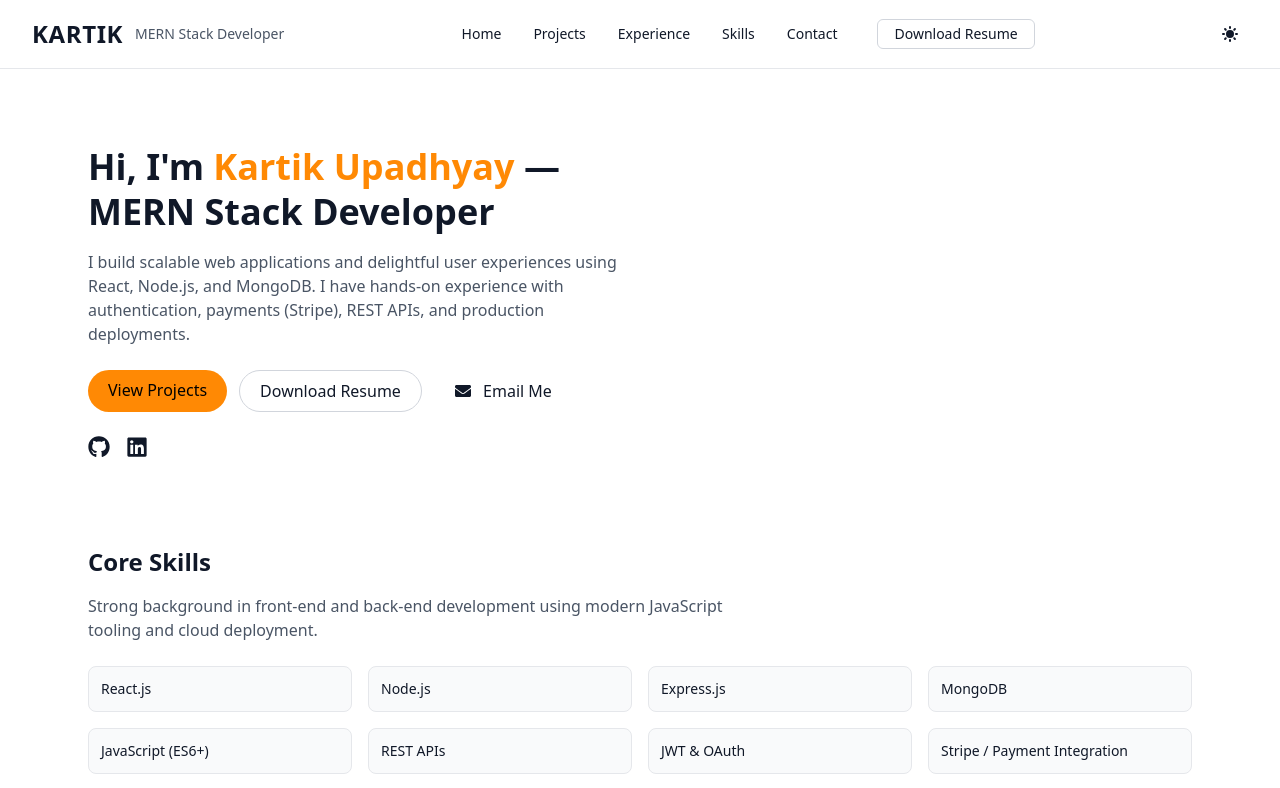
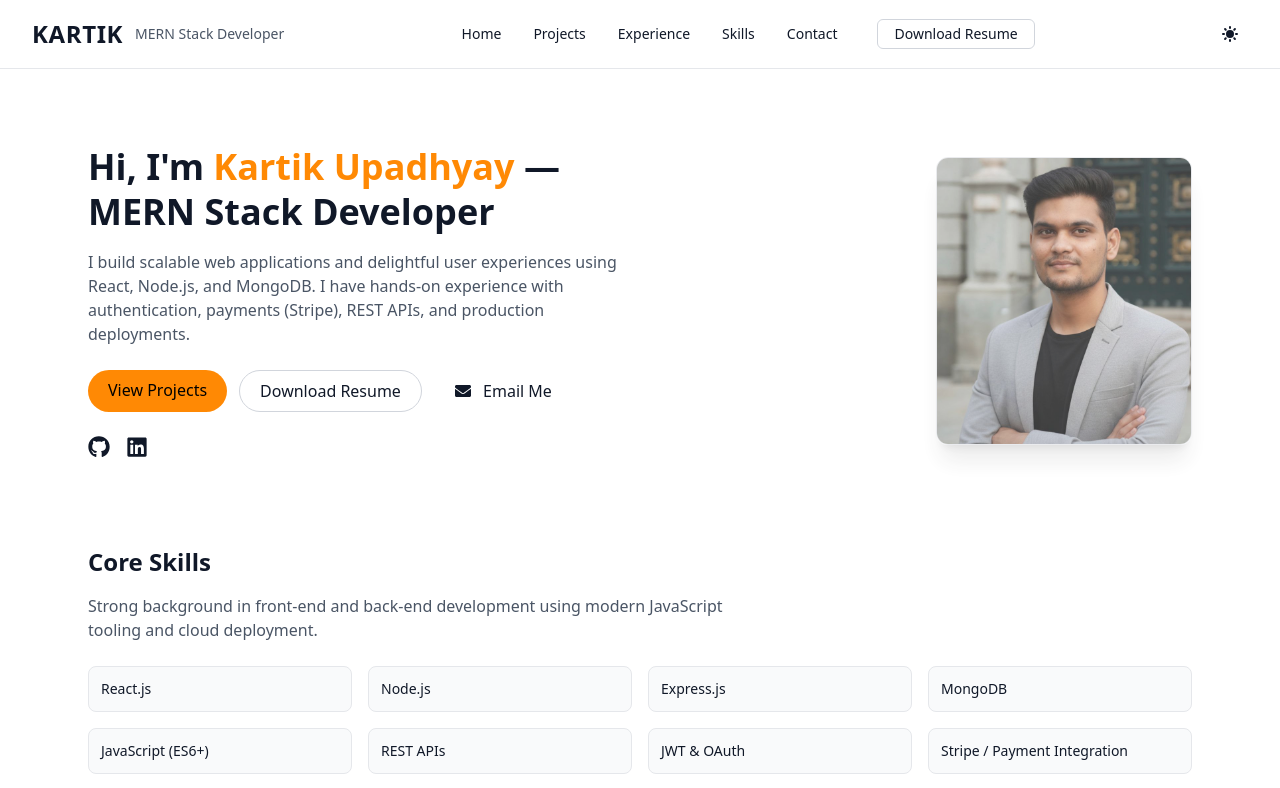
Before and after one commit to kartik-613/kartik_portfolio, a React (Vite) app: page / in a window 1280 px wide. Shown: the top 788 px of the page. Built offline with nearby package versions, Linux system fonts and the light colour scheme.

Commit message:
readme text

```diff
--- a/src/App.jsx
+++ b/src/App.jsx
@@ -180,7 +180,7 @@ export default function App() {
               </div>
             </motion.div>
 
-            <motion.div initial={{ x: 20, opacity: 0 }} animate={{ x: 0, opacity: 0 }} transition={{ duration: 0.6 }} className="flex justify-center lg:justify-end">
+            <motion.div initial={{ x: 20, opacity: 0 }} animate={{ x: 0, opacity: 2 }} transition={{ duration: 0.6 }} className="flex justify-center lg:justify-end">
               <div className="w-64 h-72 rounded-xl  opacity-80 overflow-hidden shadow-xl border border-gray-200 dark:border-gray-800">
                 <img src={profilipic} alt="Kartik Upadhyay" className="w-full h-full object-cover" />
               </div>
```
